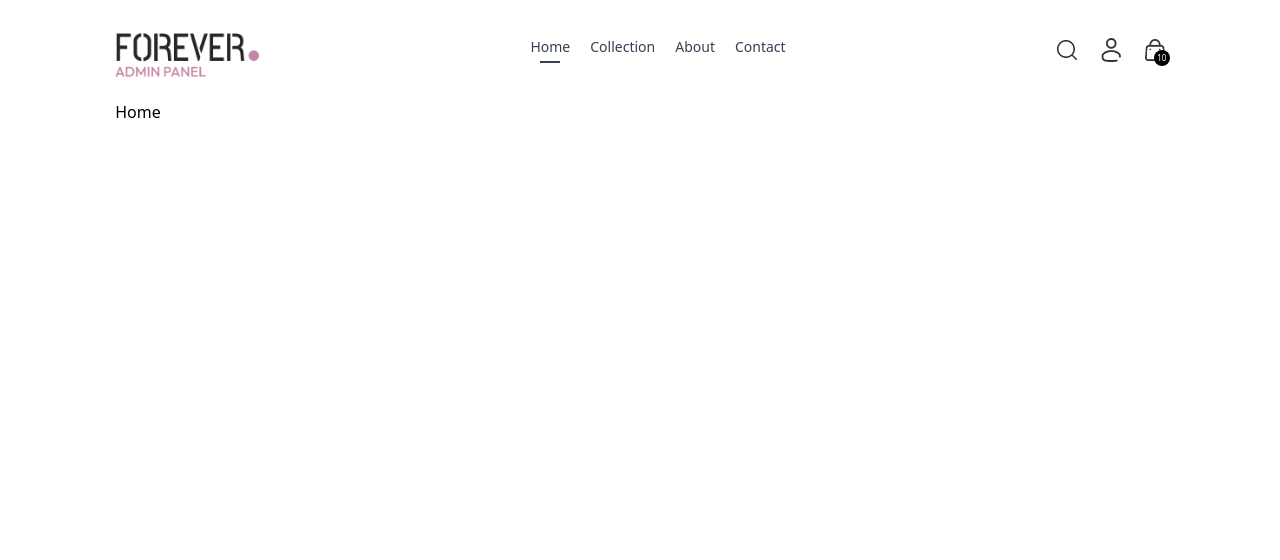
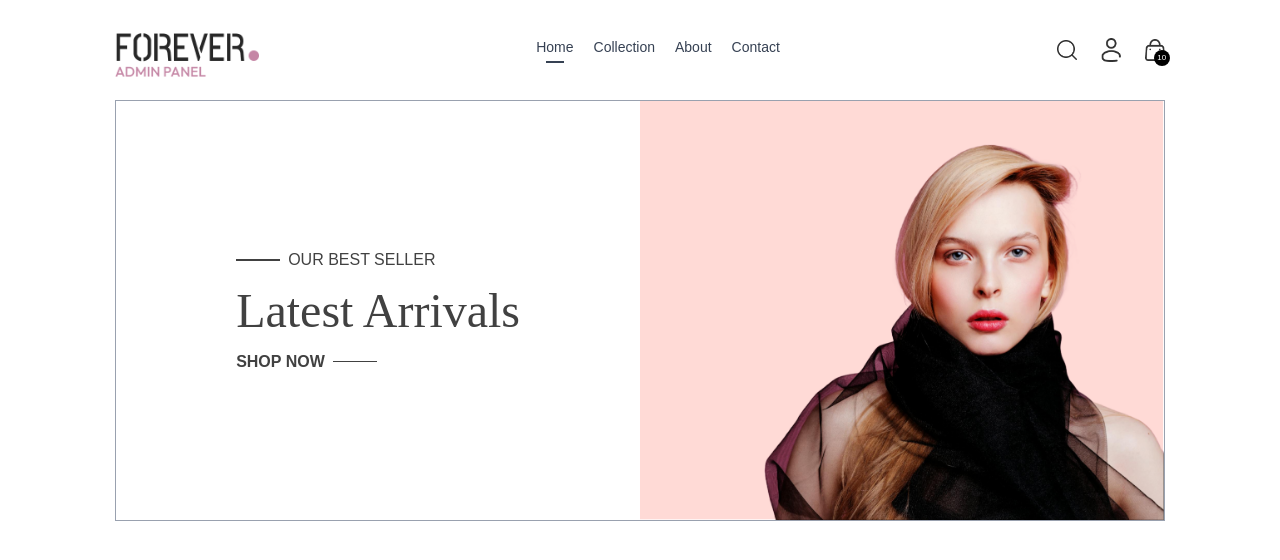
Before and after one commit to Manan123-stack/MySiteEcommerce, a React app in the folder MySite/: page / in a window 1280 px wide. Shown: the top 560 px of the page. Built offline with nearby package versions, Linux system fonts and the light colour scheme; the HTML template or start-up script is replaced by a standard one.

Commit message:
Hero Component Created

```diff
--- /dev/null
+++ b/MySite/src/Components/Hero.jsx
@@ -0,0 +1,29 @@
+import React from "react";
+import { assets2 } from "../assets/frontend_assets/assets2";
+
+const Hero = () => {
+  return (
+    <div className="flex flex-col sm:flex-row border border-gray-400">
+      {/* hero left side */}
+      <div className="w-full sm:w-1/2 flex  items-center justify-center py-10 sm:py-0">
+        <div className="text-[#414141]">
+          <div className="flex items-center gap-2">
+            <p className="w-8 md:w-11 h-[2px] bg-[#414141]"></p>
+            <p className="font-medium text-sm md:text-base">OUR BEST SELLER</p>
+          </div>
+          <h1 className="prata-regular text-3xl sm-py-3 lg:text-5xl leading-relaxed">
+            Latest Arrivals
+          </h1>
+          <div className="flex items-center gap-2">
+            <p className="font-semibold text-sm md:text-base">SHOP NOW</p>
+            <p className="w-8 md:w-11 h-[1px] bg-[#414141]"></p>
+          </div>
+        </div>
+      </div>
+      {/* hero right side */}
+      <img className="w-full sm:w-1/2" src={assets2.hero_img} alt="" />
+    </div>
+  );
+};
+
+export default Hero;
--- /dev/null
+++ b/MySite/src/Components/LatestCollections.jsx
@@ -0,0 +1,9 @@
+import React, { useContext } from "react";
+import { ShopContext } from "../Context/ShopContext";
+const LatestCollections = () => {
+  const { products } = useContext(ShopContext);
+  console.log(products);
+  return <></>;
+};
+
+export default LatestCollections;
--- a/MySite/src/Components/NavBar.jsx
+++ b/MySite/src/Components/NavBar.jsx
@@ -3,10 +3,10 @@ import { assets } from "../assets/admin_assets/assets";
 import { assets2 } from "../assets/frontend_assets/assets2";
 import { NavLink, Link } from "react-router";
 const NavBar = () => {
-  const [visible,setVisible]=useState(false)
+  const [visible, setVisible] = useState(false);
   return (
     <>
-      <div className="flex items-center justify-between py-5 font-medium relative" >
+      <div className="flex items-center justify-between py-5 font-medium ">
         <img src={assets.logo} alt="logo " className="w-36" />
 
         <ul className="hidden sm:flex gap-5 text-sm text-gray-700">
@@ -57,24 +57,62 @@ const NavBar = () => {
               className="w-5 min-w-5 cursor-pointer"
               alt=""
             />
-            <p className="absolute right-[-5px] bottom-[-5px] w-4 text-center leading-4 bg-black text-white aspect-square rounded-full text-[8px]">10</p>
+            <p className="absolute right-[-5px] bottom-[-5px] w-4 text-center leading-4 bg-black text-white aspect-square rounded-full text-[8px]">
+              10
+            </p>
           </Link>
-          <img onClick={()=>setVisible(true)} src={assets2.menu_icon} className="w-5 cursor-pointer sm:hidden " alt="" />
+          <img
+            onClick={() => setVisible(true)}
+            src={assets2.menu_icon}
+            className="w-5 cursor-pointer sm:hidden "
+            alt=""
+          />
         </div>
         {/* Sidebar Menu For Small Screen*/}
-        <div className={`absolute top-0 right-0 bottom-0 overflow-hidden bg-white transition-all ${visible ? 'w-full':'w-0'}`}>
-           <div className="flex flex-col text-gray-600">
-            <div onClick={()=>setVisible(false)} className="flex items-center gap-4 p-3 cursor-pointer">
-             <img  src={assets2.dropdown_icon} className="h-4 rotate-180" alt="" />
-             <p>back</p>
-             </div>
-             <NavLink onClick={()=>setVisible(false)} className="py-2 pl-6 border"to={"/"}>Home</NavLink>
-             <NavLink onClick={()=>setVisible(false)} className="py-2 pl-6 border"to={"/collection"}>Collection</NavLink>
-             <NavLink onClick={()=>setVisible(false)} className="py-2 pl-6 border"to={"/about"}>About</NavLink>
-             <NavLink onClick={()=>setVisible(false)} className="py-2 pl-6 border" to={"/contact"}>Contact</NavLink>
-
-           </div>
-
+        <div
+          className={`absolute top-0 right-0 bottom-0 overflow-hidden bg-white transition-all ${visible ? "w-full" : "w-0"}`}
+        >
+          <div className="flex flex-col text-gray-600">
+            <div
+              onClick={() => setVisible(false)}
+              className="flex items-center gap-4 p-3 cursor-pointer"
+            >
+              <img
+                src={assets2.dropdown_icon}
+                className="h-4 rotate-180"
+                alt=""
+              />
+              <p>back</p>
+            </div>
+            <NavLink
+              onClick={() => setVisible(false)}
+              className="py-2 pl-6 border"
+              to={"/"}
+            >
+              Home
+            </NavLink>
+            <NavLink
+              onClick={() => setVisible(false)}
+              className="py-2 pl-6 border"
+              to={"/collection"}
+            >
+              Collection
+            </NavLink>
+            <NavLink
+              onClick={() => setVisible(false)}
+              className="py-2 pl-6 border"
+              to={"/about"}
+            >
+              About
+            </NavLink>
+            <NavLink
+              onClick={() => setVisible(false)}
+              className="py-2 pl-6 border"
+              to={"/contact"}
+            >
+              Contact
+            </NavLink>
+          </div>
         </div>
       </div>
     </>
--- /dev/null
+++ b/MySite/src/Context/ShopContext.jsx
@@ -0,0 +1,17 @@
+import { createContext } from "react";
+import { products } from "../assets/frontend_assets/assets2";
+
+export const ShopContext = createContext();
+
+const ShopContextProvider = ({ children }) => {
+  const currency = "$";
+  const delivery_fee = 10;
+
+  const value = {
+    products,
+    currency,
+    delivery_fee,
+  };
+  return <ShopContext.Provider value={value}>{children}</ShopContext.Provider>;
+};
+export default ShopContextProvider;
--- a/MySite/src/Pages/Home.jsx
+++ b/MySite/src/Pages/Home.jsx
@@ -1,9 +1,14 @@
-import React from 'react'
+import React from "react";
+import Hero from "../Components/Hero";
+import LatestCollections from "../Components/LatestCollections";
 
 const Home = () => {
   return (
-    <div>Home</div>
-  )
-}
+    <div>
+      <Hero />
+      <LatestCollections />
+    </div>
+  );
+};
 
-export default Home
+export default Home;
--- a/MySite/src/index.css
+++ b/MySite/src/index.css
@@ -3,3 +3,13 @@
 a.active hr {
   display: block;
 }
+
+* {
+  font-family: "Outfit", sans-serif;
+}
+
+.prata-regular {
+  font-family: "Prata", serif;
+  font-weight: 400;
+  font-style: normal;
+}
--- a/MySite/src/main.jsx
+++ b/MySite/src/main.jsx
@@ -1,10 +1,13 @@
-import { StrictMode } from 'react'
-import { createRoot } from 'react-dom/client'
-import './index.css'
-import App from './App.jsx'
-import {BrowserRouter} from 'react-router'
-createRoot(document.getElementById('root')).render(
+import { StrictMode } from "react";
+import { createRoot } from "react-dom/client";
+import "./index.css";
+import App from "./App.jsx";
+import { BrowserRouter } from "react-router";
+import ShopContextProvider from "./Context/ShopContext.jsx";
+createRoot(document.getElementById("root")).render(
   <BrowserRouter>
-    <App />
-  </BrowserRouter>,
-)
+    <ShopContextProvider>
+      <App />
+    </ShopContextProvider>
+  </BrowserRouter>
+);
```
